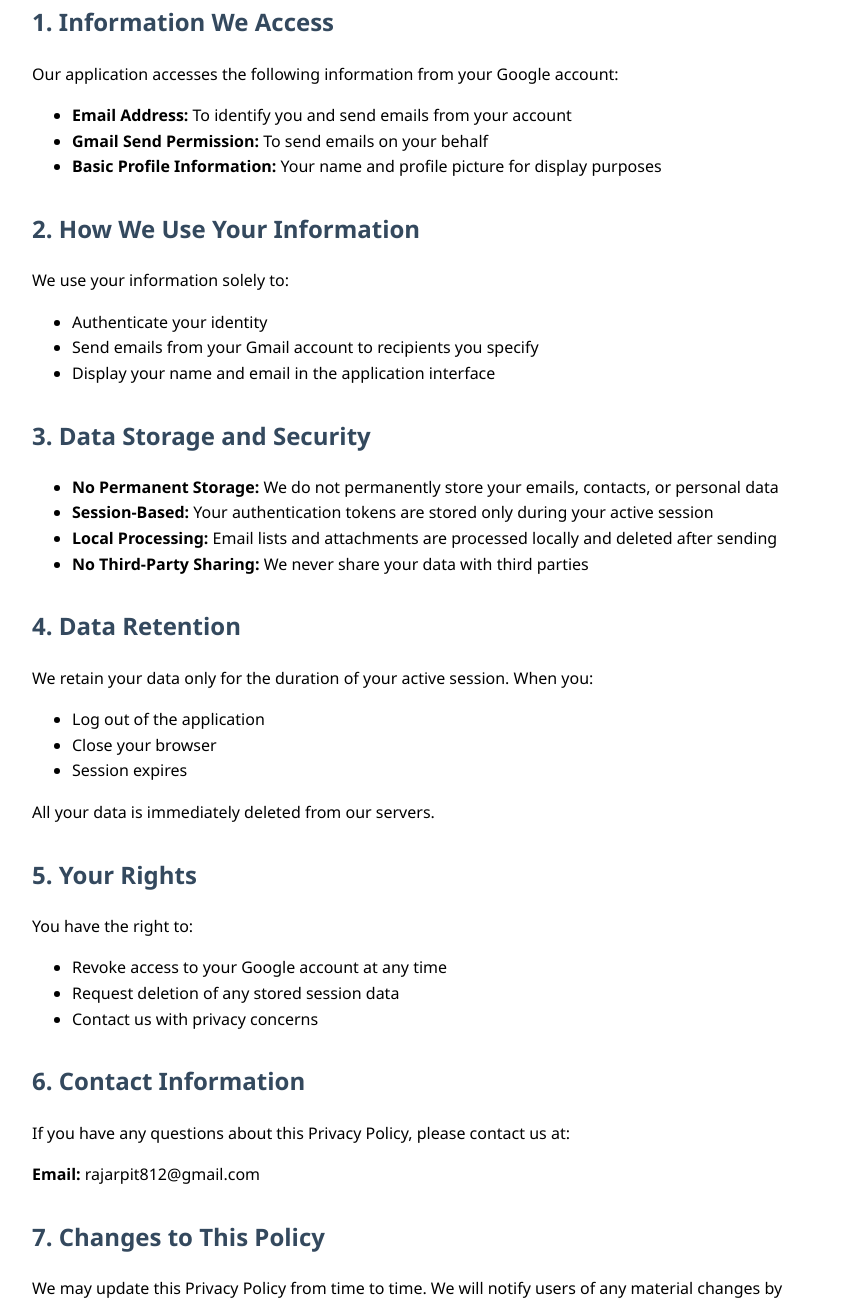
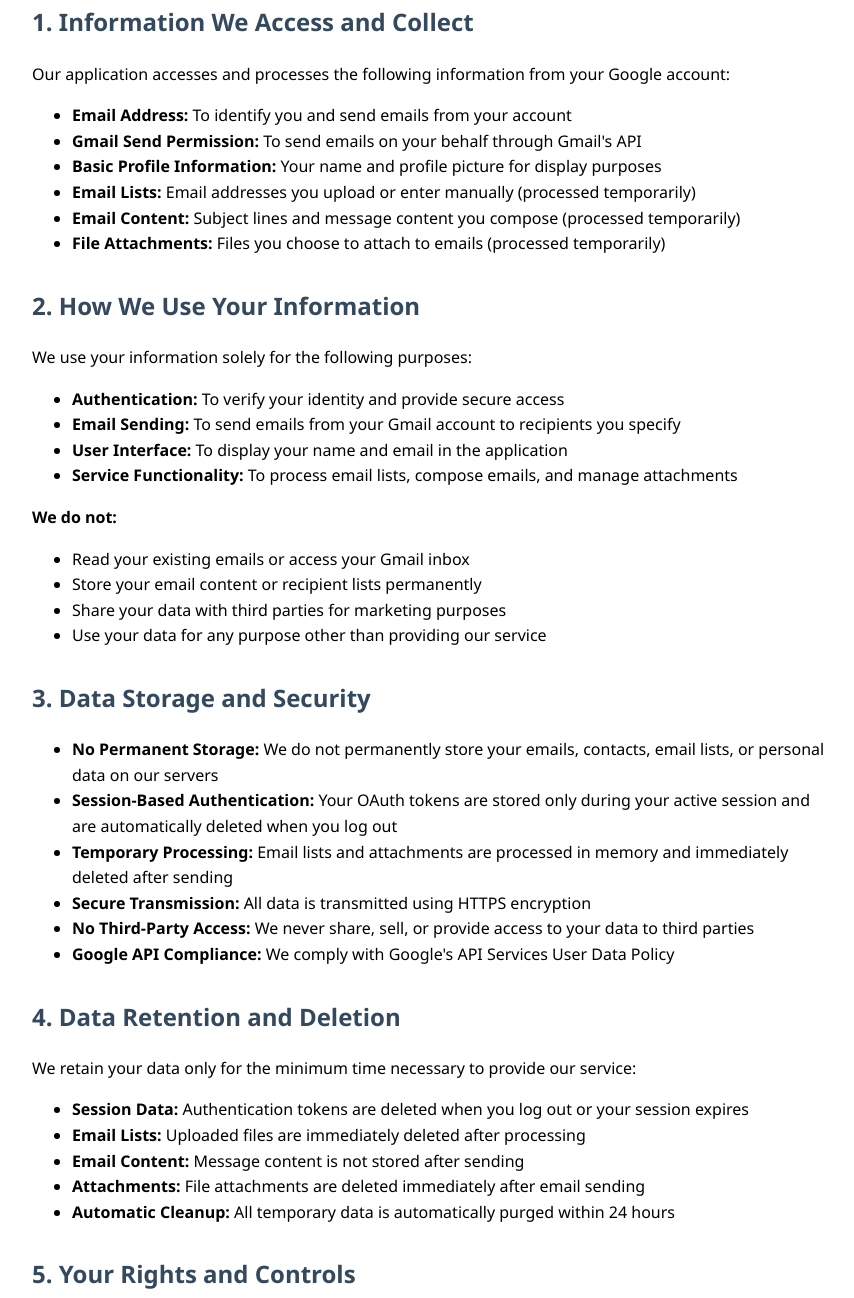
Before and after one commit to rajarpit812/bulkmailer, a website: page public/privacy.html in a window 1280 px wide. Shown: the part 265-1563 px from the top of the page, without its empty margins (208-1062 px from the left). Drawn offline with Linux system fonts and the light colour scheme.

Commit message:
Add privacy policy and terms links to homepage - Google verification compliance

```diff
--- a/public/privacy.html
+++ b/public/privacy.html
@@ -48,45 +48,60 @@
         <h1>Privacy Policy</h1>
         <p><strong>Last updated:</strong> December 28, 2024</p>
 
-        <h2>1. Information We Access</h2>
-        <p>Our application accesses the following information from your Google account:</p>
+        <h2>1. Information We Access and Collect</h2>
+        <p>Our application accesses and processes the following information from your Google account:</p>
         <ul>
             <li><strong>Email Address:</strong> To identify you and send emails from your account</li>
-            <li><strong>Gmail Send Permission:</strong> To send emails on your behalf</li>
+            <li><strong>Gmail Send Permission:</strong> To send emails on your behalf through Gmail's API</li>
             <li><strong>Basic Profile Information:</strong> Your name and profile picture for display purposes</li>
+            <li><strong>Email Lists:</strong> Email addresses you upload or enter manually (processed temporarily)</li>
+            <li><strong>Email Content:</strong> Subject lines and message content you compose (processed temporarily)</li>
+            <li><strong>File Attachments:</strong> Files you choose to attach to emails (processed temporarily)</li>
         </ul>
 
         <h2>2. How We Use Your Information</h2>
-        <p>We use your information solely to:</p>
+        <p>We use your information solely for the following purposes:</p>
         <ul>
-            <li>Authenticate your identity</li>
-            <li>Send emails from your Gmail account to recipients you specify</li>
-            <li>Display your name and email in the application interface</li>
+            <li><strong>Authentication:</strong> To verify your identity and provide secure access</li>
+            <li><strong>Email Sending:</strong> To send emails from your Gmail account to recipients you specify</li>
+            <li><strong>User Interface:</strong> To display your name and email in the application</li>
+            <li><strong>Service Functionality:</strong> To process email lists, compose emails, and manage attachments</li>
+        </ul>
+        <p><strong>We do not:</strong></p>
+        <ul>
+            <li>Read your existing emails or access your Gmail inbox</li>
+            <li>Store your email content or recipient lists permanently</li>
+            <li>Share your data with third parties for marketing purposes</li>
+            <li>Use your data for any purpose other than providing our service</li>
         </ul>
 
         <h2>3. Data Storage and Security</h2>
         <ul>
-            <li><strong>No Permanent Storage:</strong> We do not permanently store your emails, contacts, or personal data</li>
-            <li><strong>Session-Based:</strong> Your authentication tokens are stored only during your active session</li>
-            <li><strong>Local Processing:</strong> Email lists and attachments are processed locally and deleted after sending</li>
-            <li><strong>No Third-Party Sharing:</strong> We never share your data with third parties</li>
+            <li><strong>No Permanent Storage:</strong> We do not permanently store your emails, contacts, email lists, or personal data on our servers</li>
+            <li><strong>Session-Based Authentication:</strong> Your OAuth tokens are stored only during your active session and are automatically deleted when you log out</li>
+            <li><strong>Temporary Processing:</strong> Email lists and attachments are processed in memory and immediately deleted after sending</li>
+            <li><strong>Secure Transmission:</strong> All data is transmitted using HTTPS encryption</li>
+            <li><strong>No Third-Party Access:</strong> We never share, sell, or provide access to your data to third parties</li>
+            <li><strong>Google API Compliance:</strong> We comply with Google's API Services User Data Policy</li>
         </ul>
 
-        <h2>4. Data Retention</h2>
-        <p>We retain your data only for the duration of your active session. When you:</p>
+        <h2>4. Data Retention and Deletion</h2>
+        <p>We retain your data only for the minimum time necessary to provide our service:</p>
         <ul>
-            <li>Log out of the application</li>
-            <li>Close your browser</li>
-            <li>Session expires</li>
+            <li><strong>Session Data:</strong> Authentication tokens are deleted when you log out or your session expires</li>
+            <li><strong>Email Lists:</strong> Uploaded files are immediately deleted after processing</li>
+            <li><strong>Email Content:</strong> Message content is not stored after sending</li>
+            <li><strong>Attachments:</strong> File attachments are deleted immediately after email sending</li>
+            <li><strong>Automatic Cleanup:</strong> All temporary data is automatically purged within 24 hours</li>
         </ul>
-        <p>All your data is immediately deleted from our servers.</p>
 
-        <h2>5. Your Rights</h2>
-        <p>You have the right to:</p>
+        <h2>5. Your Rights and Controls</h2>
+        <p>You have complete control over your data:</p>
         <ul>
-            <li>Revoke access to your Google account at any time</li>
-            <li>Request deletion of any stored session data</li>
-            <li>Contact us with privacy concerns</li>
+            <li><strong>Access Control:</strong> You can revoke our access to your Google account at any time through your Google Account settings</li>
+            <li><strong>Data Deletion:</strong> You can request immediate deletion of any session data by logging out</li>
+            <li><strong>Transparency:</strong> You can contact us for information about what data we process</li>
+            <li><strong>No Tracking:</strong> We do not use cookies or tracking technologies for advertising</li>
         </ul>
 
         <h2>6. Contact Information</h2>
```
Also changed, not shown: public/index.html (+96 -0 lines).
